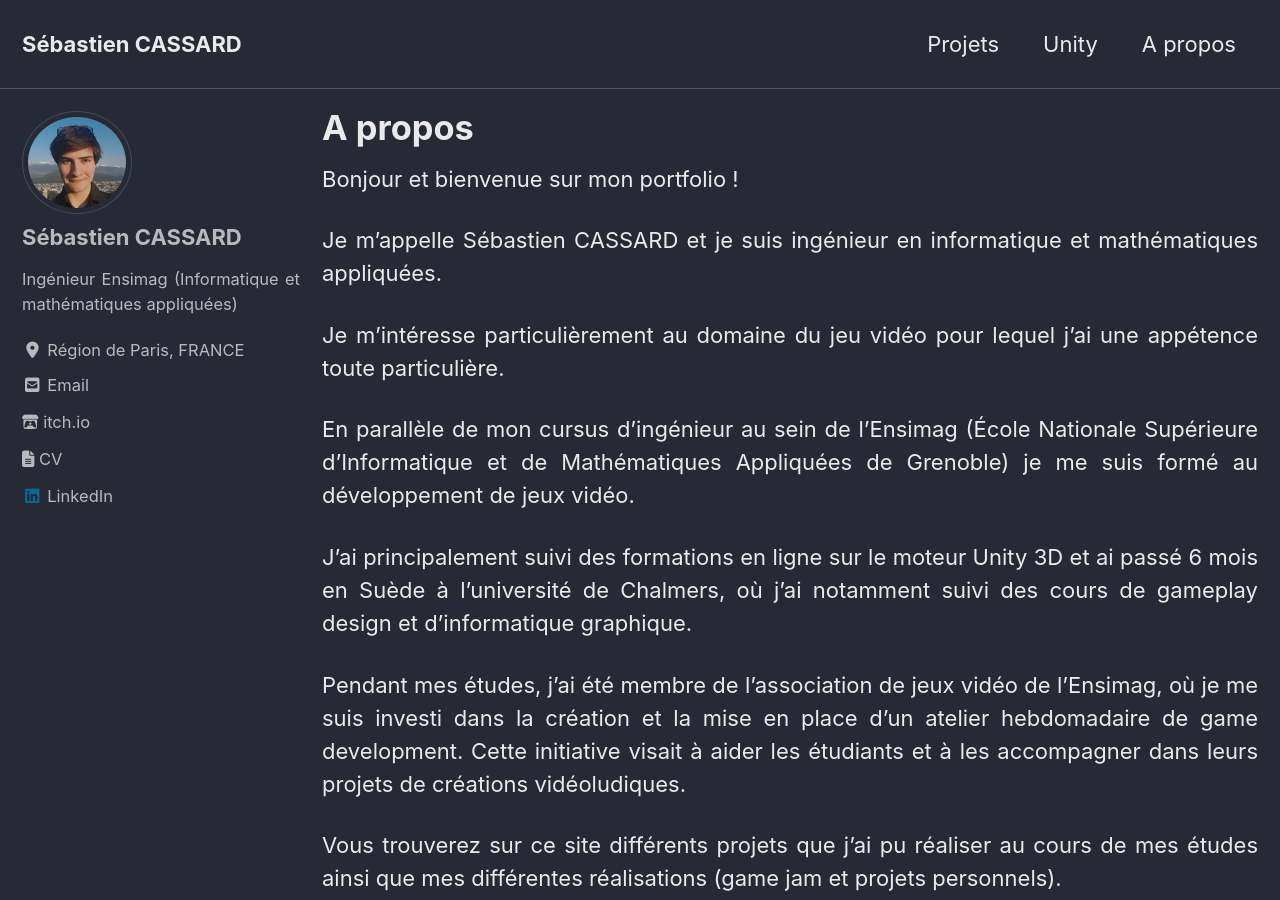
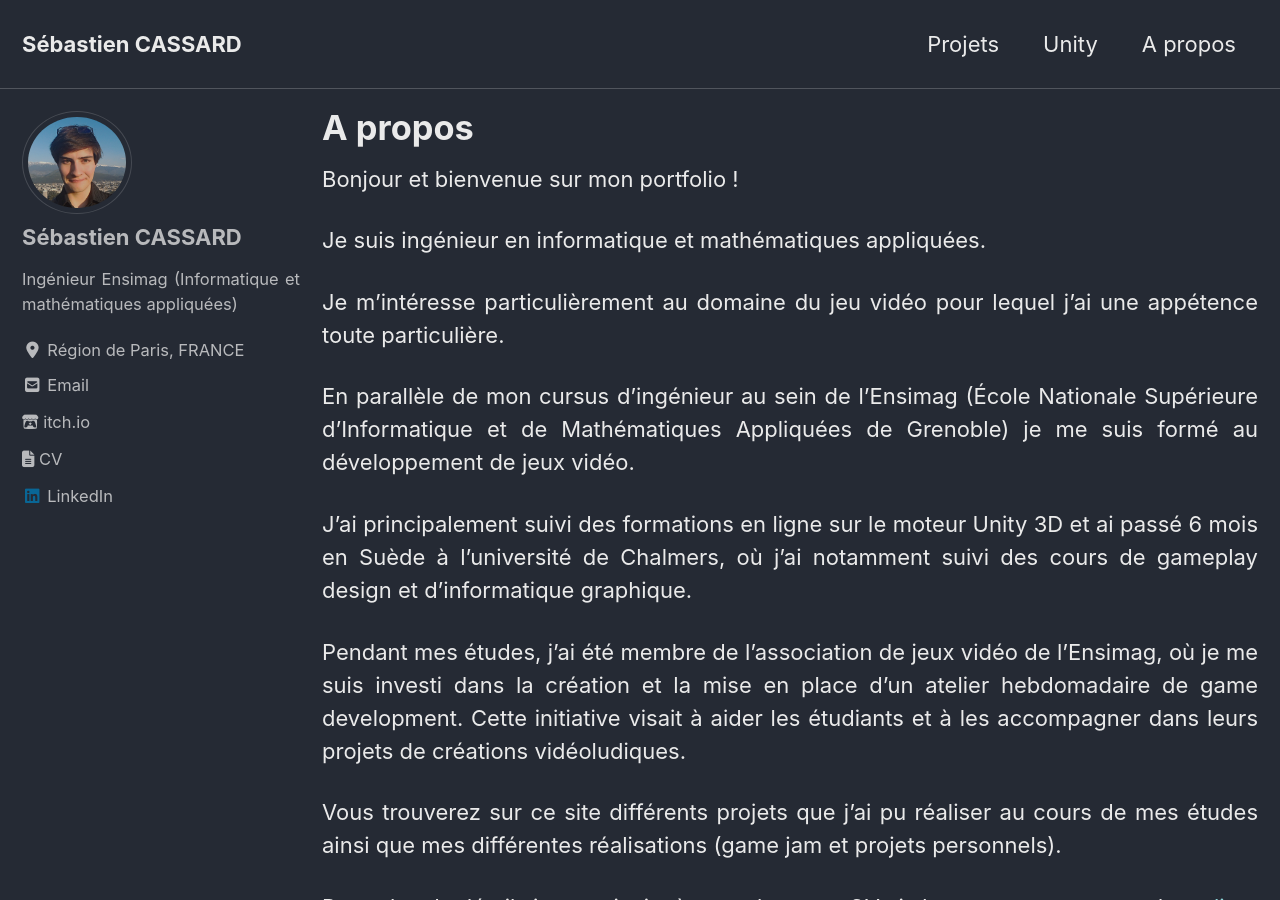
Before and after one commit to Cassards/cassards.github.io, a Jekyll site: the page built from _pages/about.md, in a window 1280 px wide and 900 px high. Built offline with Jekyll 4.4.1, drawn with Linux system fonts in a browser that asks for light colours; cached includes are drawn as plain includes; nearby versions of some CDN libraries.

Commit message:
Change texte about page

```diff
--- a/_pages/about.md
+++ b/_pages/about.md
@@ -13,7 +13,7 @@ div {
 
 Bonjour et bienvenue sur mon portfolio !
 
-Je m'appelle Sébastien CASSARD et je suis ingénieur en informatique et mathématiques appliquées.
+Je suis ingénieur en informatique et mathématiques appliquées.
 
 Je m'intéresse particulièrement au domaine du jeu vidéo pour lequel j'ai une appétence toute particulière.
 
```
